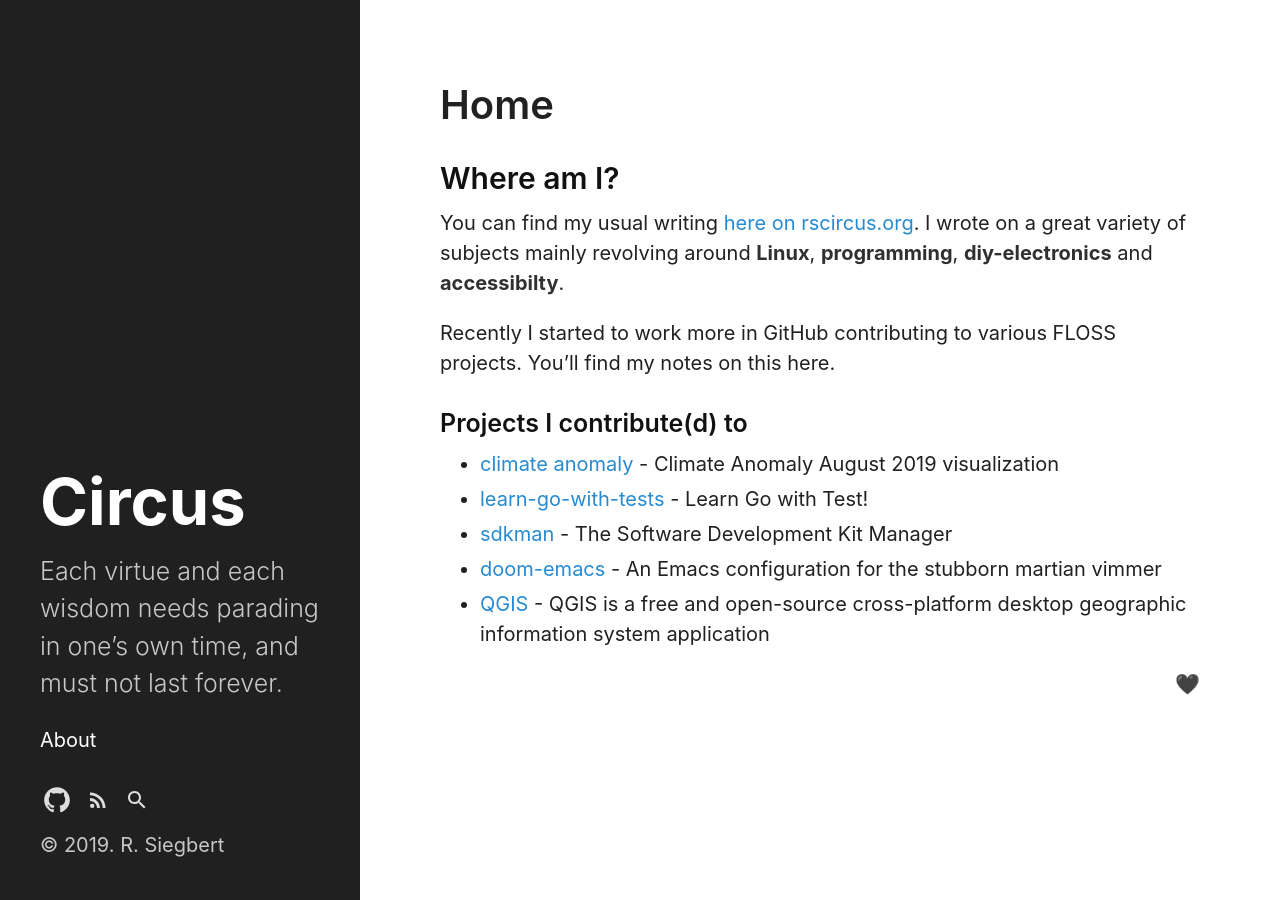
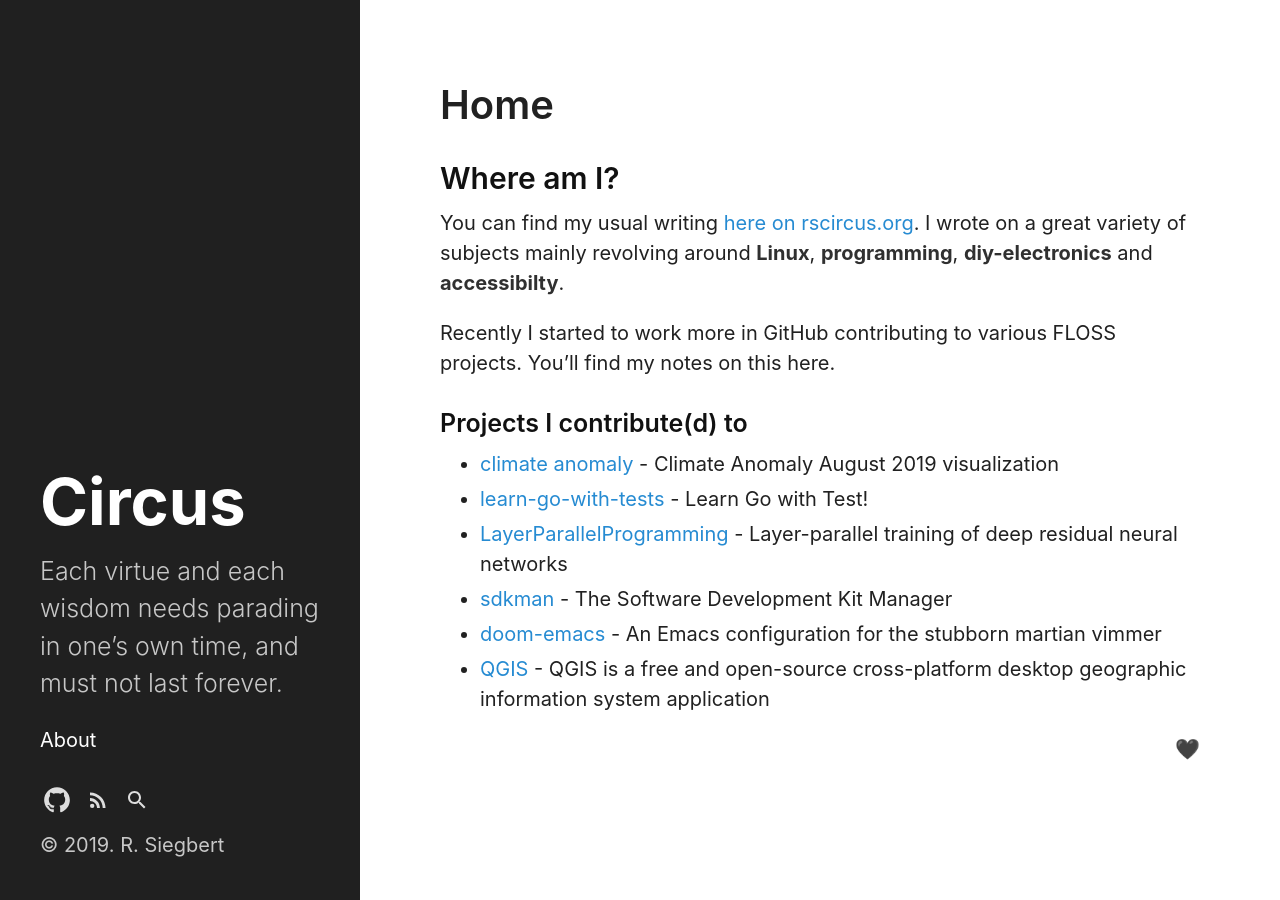
Before and after one commit to rscircus/rscircus.github.io, a Jekyll site: the page built from index.md, in a window 1280 px wide. Built offline with Jekyll 4.4.1, drawn with Linux system fonts in a browser that asks for light colours; our own code applies the rules of GitHub Pages for plain Markdown files.

Commit message:
Add Stef's LPP project :)

```diff
--- a/index.md
+++ b/index.md
@@ -12,6 +12,7 @@
 
 -   [climate anomaly](https://rscircus.github.io/pages/climate_anomaly) - Climate Anomaly August 2019 visualization
 -   [learn-go-with-tests](https://github.com/quii/learn-go-with-tests) - Learn Go with Test!
+-   [LayerParallelProgramming](https://github.com/steffi7574/LayerParallelLearning) - Layer-parallel training of deep residual neural networks
 -   [sdkman](https://sdkman.io) - The Software Development Kit Manager
 -   [doom-emacs](https://github.com/hlissner/doom-emacs) - An Emacs configuration for the stubborn martian vimmer
 -   [QGIS](https://qgis.org) - QGIS is a free and open-source cross-platform desktop geographic information system application
```
